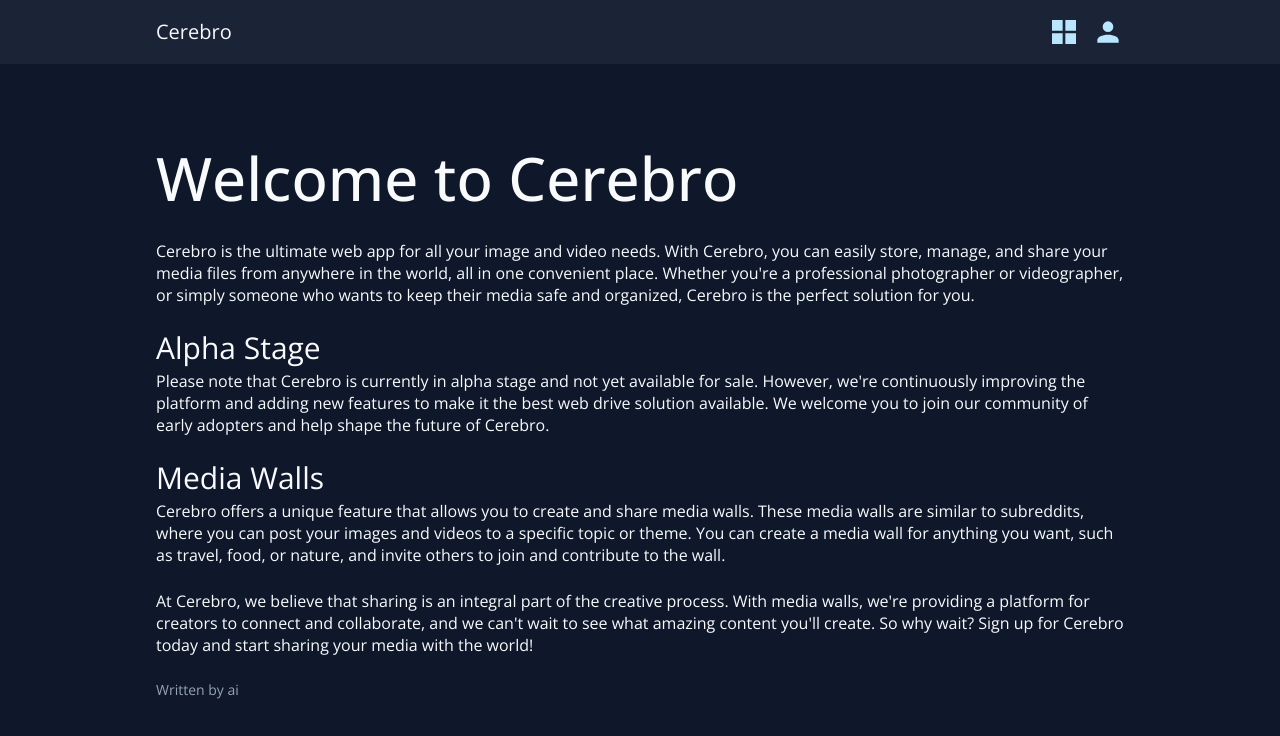
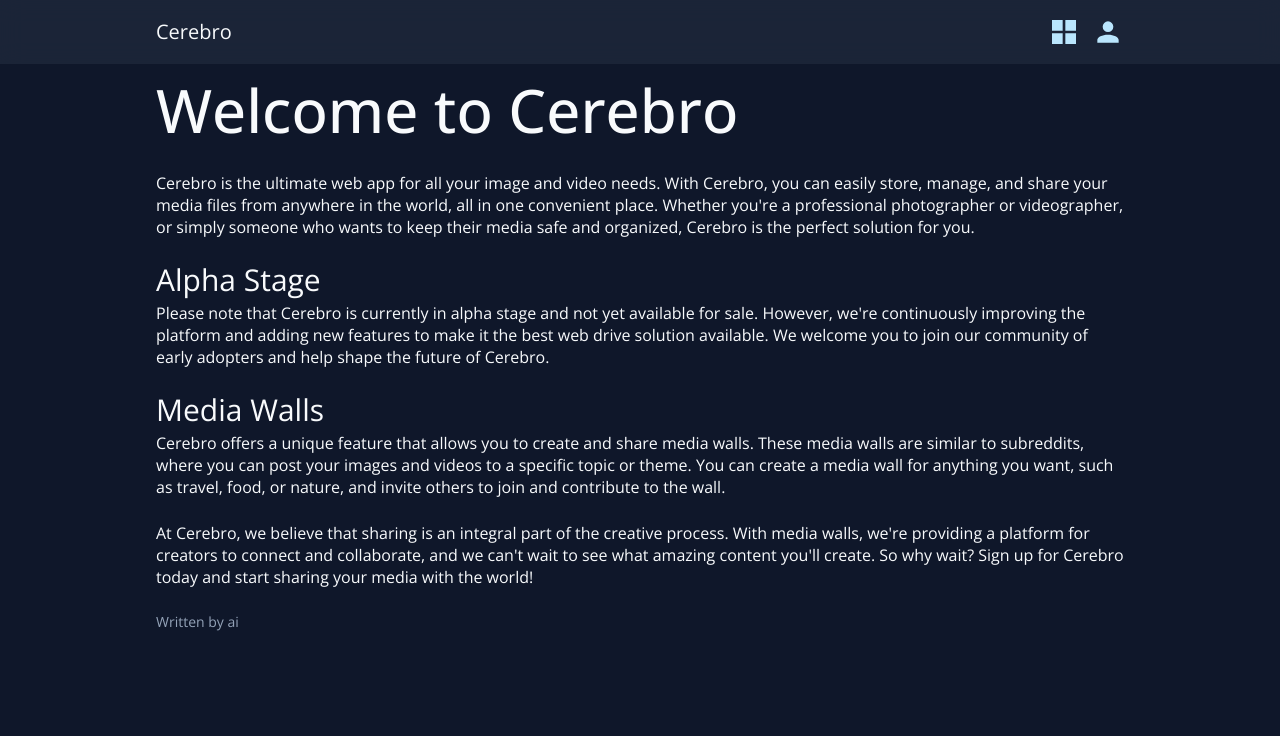
Before and after one commit to Angael/cerebro-next, a Next.js app: page / in a window 1280 px wide. Shown: the top 736 px of the page. Built offline with nearby package versions, Linux system fonts and the light colour scheme; no server answers.

Commit message:
merge layouts; add centerFlex; margin 0 auto layout; cleanup

```diff
--- a/src/app/browse/page.tsx
+++ b/src/app/browse/page.tsx
@@ -26,7 +26,7 @@ const BrowsePage = async ({ searchParams: { page } }: Props) => {
   return (
     <>
       <Pagination page={pageNr} pageCount={pageCount} />
-      {items?.length > 0 && <ItemGrid items={items} />}
+      {items?.length > 0 && <ItemGrid items={items} key={page} />}
       <Pagination page={pageNr} pageCount={pageCount} />
     </>
   );
--- a/src/app/item/[itemId]/page.tsx
+++ b/src/app/item/[itemId]/page.tsx
@@ -23,7 +23,6 @@ const ItemPage = async ({ params }: Props) => {
 
   return (
     <div style={{ height: 400 }}>
-      <pre>{JSON.stringify(data, null, 2)}</pre>
       {type === "IMAGE" && <ImageItem item={data} />}
       {type === "VIDEO" && <div>VIDEO</div>}
     </div>
--- a/src/app/layout.module.scss
+++ b/src/app/layout.module.scss
@@ -1,6 +1,16 @@
+@use "src/style/util";
+
 .body {
   display: flex;
   flex-direction: column;
   min-height: 100vh;
   background-color: var(--c-bg);
 }
+
+.Layout {
+  @include util.container();
+
+  display: flex;
+  flex-direction: column;
+  gap: 16px;
+}
--- a/src/app/layout.tsx
+++ b/src/app/layout.tsx
@@ -2,9 +2,10 @@ import type { Metadata } from "next";
 import { Open_Sans } from "next/font/google";
 import "@/style/global.scss";
 import { ClerkProvider } from "@clerk/nextjs";
-import Layout from "@/lib/layout/Layout";
 import clsx from "clsx";
 import css from "./layout.module.scss";
+import Navbar from "@/lib/navbar/Navbar";
+import React from "react";
 const open_Sans = Open_Sans({ subsets: ["latin"] });
 
 export const metadata: Metadata = {
@@ -17,13 +18,12 @@ export default function RootLayout({
 }: {
   children: React.ReactNode;
 }) {
-  console.log("<layout>");
-
   return (
     <ClerkProvider>
       <html lang="en">
         <body className={clsx(open_Sans.className, css.body)}>
-          <Layout isMaxWidth>{children}</Layout>
+          <Navbar />
+          <div className={css.Layout}>{children}</div>
         </body>
       </html>
     </ClerkProvider>
--- a/src/app/page.tsx
+++ b/src/app/page.tsx
@@ -1,6 +1,5 @@
 import Home from "@/app/home/Home";
 
 export default function HomePage() {
-  console.log("<page>");
   return <Home />;
 }
--- a/src/lib/layout/Layout.module.scss
+++ /dev/null
@@ -1,9 +0,0 @@
-@use "src/style/util";
-
-.Layout {
-  @include util.container();
-
-  display: flex;
-  flex-direction: column;
-  gap: 16px;
-}
--- a/src/lib/layout/Layout.tsx
+++ /dev/null
@@ -1,19 +0,0 @@
-import React, { ComponentPropsWithoutRef, forwardRef, ReactNode } from "react";
-import Navbar from "@/lib/navbar/Navbar";
-import clsx from "clsx";
-import css from "./Layout.module.scss";
-
-type Props = {
-  children?: ReactNode;
-  className?: string;
-  isMaxWidth?: boolean;
-};
-
-const Layout = ({ children, isMaxWidth, className, ...props }: Props) => (
-  <React.Fragment {...props}>
-    <Navbar />
-    <div className={clsx(isMaxWidth && css.Layout, className)}>{children}</div>
-  </React.Fragment>
-);
-
-export default Layout;
--- a/src/middleware.ts
+++ b/src/middleware.ts
@@ -4,7 +4,6 @@ import { authMiddleware } from "@clerk/nextjs";
 // Please edit this to allow other routes to be public as needed.
 // See https://clerk.com/docs/references/nextjs/auth-middleware for more information about configuring your Middleware
 export default authMiddleware({
-  // ignoredRoutes: ["/browse"],
   publicRoutes: ["/", "/browse", "/item/(.*)"],
 });
 
--- a/src/style/_util.scss
+++ b/src/style/_util.scss
@@ -12,7 +12,7 @@ $containerWidth: 1000px;
 @mixin container($width: $containerWidth) {
   // max-width had problem with child grid wanting to use 100% of parent
   width: min(calc(100vw - 32px), $width);
-  margin: auto;
+  margin: 0 auto;
   padding: 16px;
 }
 
--- a/src/style/global.scss
+++ b/src/style/global.scss
@@ -1,10 +1,10 @@
-@use 'src/style/colors2';
-@use 'src/style/css-variables';
-@use 'src/style/typography';
-@use 'src/style/inputs';
+@use "src/style/colors2";
+@use "src/style/css-variables";
+@use "src/style/typography";
+@use "src/style/inputs";
 
 body {
-  font-family: 'Open Sans', sans-serif;
+  font-family: "Open Sans", sans-serif;
 
   color: var(--c-text);
   background-color: var(--c-bg);
@@ -41,3 +41,9 @@ h6 {
 
   color: var(--c-text);
 }
+
+.centerFlex {
+  display: flex;
+  justify-content: center;
+  align-items: center;
+}
```
